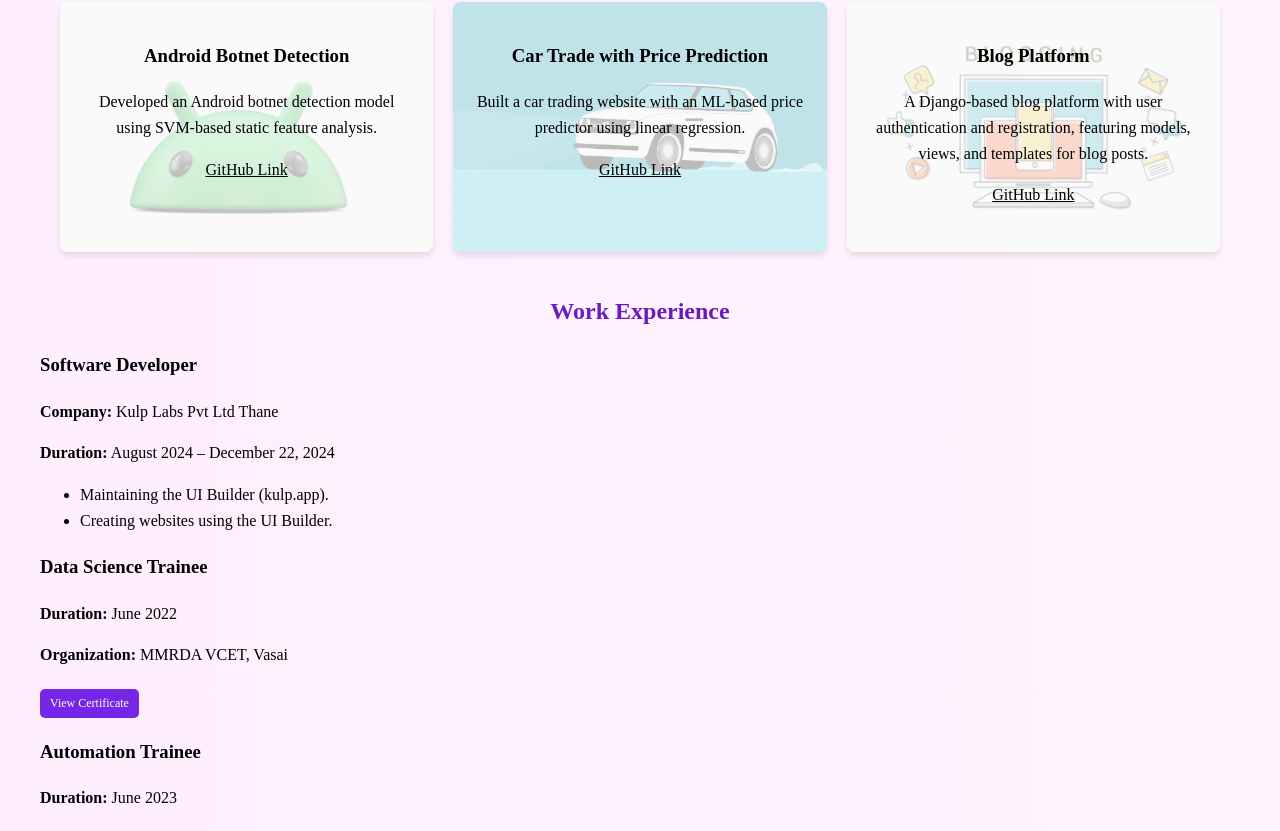
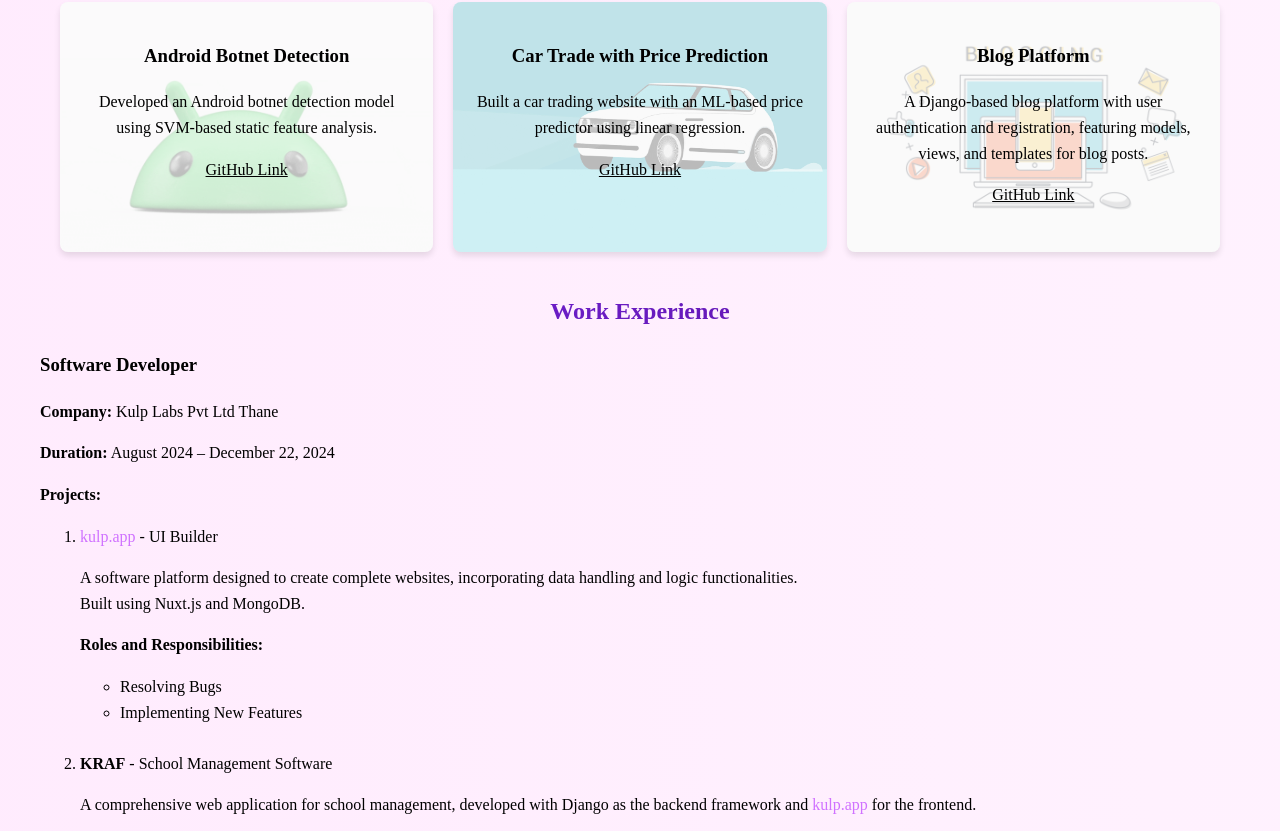
Before and after one commit to yashpatil02121/portfolio-yash, a React (Create React App) app: page / in a window 1280 px wide. Shown: the part 2862-3693 px from the top of the page. Built offline with nearby package versions, Linux system fonts and the light colour scheme.

Commit message:
Updated Experience

```diff
--- a/src/sections/About.js
+++ b/src/sections/About.js
@@ -133,7 +133,7 @@ const About = () => (
         <h3 className="about-subheading">Education</h3>
         <ul className="about-content">
           <li>
-            <b>B.E.</b> in <span className="about-highlight">Artificial Intelligence & Data Science </span>with Honours in{' '}
+            <b>B.E.</b> in <span className="about-highlight">Artificial Intelligence & Data Science </span>with <b>Honours</b> in{' '}
             <span className="about-highlight">Cyber Security</span>, <br></br> University of Mumbai (2020-2024) <br></br>
             Final Semester CGPA: <span className="about-highlight">9.71</span> <br></br>
             Average CGPA: <span className="about-highlight">8.7</span> <br></br>
--- a/src/sections/Experience.js
+++ b/src/sections/Experience.js
@@ -16,10 +16,41 @@ const Experience = () => {
           <h3>Software Developer</h3>
           <p><strong>Company:</strong> Kulp Labs Pvt Ltd Thane</p>
           <p><strong>Duration:</strong> August 2024 – {today}</p>
-          <ul>
-            <li>Maintaining the UI Builder (kulp.app).</li>
-            <li>Creating websites using the UI Builder.</li>
-          </ul>
+          <p><strong>Projects:</strong> </p>
+          <ol>
+            <li>
+              <a href="https://kulp.app" target="_blank">kulp.app</a> - UI Builder
+              <p>A software platform designed to create complete websites, incorporating data handling and logic functionalities. <br></br>Built using Nuxt.js and MongoDB.</p>
+              <p><b>Roles and Responsibilities:</b></p>
+              <ul>
+                <li>Resolving Bugs</li>
+                <li>Implementing New Features</li>
+              </ul>
+            </li>
+          <br></br>
+          <li>
+            <b>KRAF</b> - School Management Software
+            <p>A comprehensive web application for school management, developed with Django as the backend framework and <a href="https://kulp.app" target="_blank">kulp.app</a> for the frontend.</p>
+            <p><b>Roles and Responsibilities:</b></p>
+            <ul>
+              <li>Implemented a robust OTP authentication system.</li>
+              <li>Integrated Celery to schedule and manage notices and messages efficiently.</li>
+              <li>Designed and developed an intuitive user interface.</li>
+              <li>Created and optimized application logic for seamless functionality.</li>
+            </ul>
+          </li>
+          <br></br>
+          <li>
+            <b>MCare</b> - Mobile Repair Course Website
+            <p>An interactive platform with user authentication and role-based access for students and administrators. The website allows users to purchase mobile repair courses, comment on them, and create notes for each video. It emphasizes a user-friendly and visually appealing UI.</p>
+            <p><b>Roles and Responsibilities:</b></p>
+            <ul>
+              <li>Designed and developed an engaging and responsive user interface.</li>
+              <li>Engineered the core application logic to ensure smooth operation.</li>
+            </ul>
+          </li>
+
+          </ol>
         </div>
 
         {/* Data Science Internship Section */}
```
